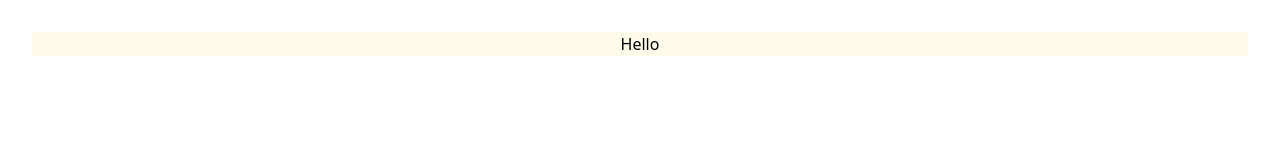
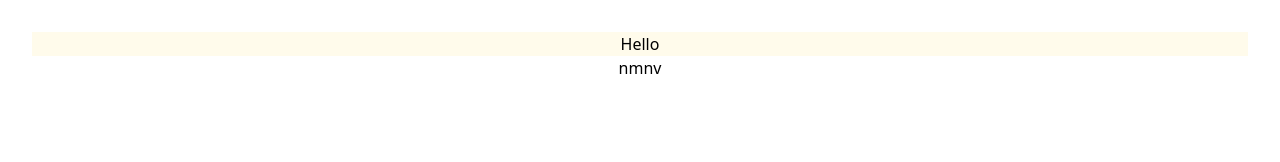
Before and after one commit to Navaneethmayya/Notes_Sharing_App, a React (Vite) app in the folder Notebook/: page / in a window 1280 px wide. Shown: the top 162 px of the page. Built offline with nearby package versions, Linux system fonts and the light colour scheme.

Commit message:
Update App.jsx
Learning how to commit the changes

```diff
--- a/Notebook/src/App.jsx
+++ b/Notebook/src/App.jsx
@@ -11,6 +11,7 @@ function App() {
       <div className='bg-amber-50'>
         <p>Hello</p>
         </div>
+        nmnv
     </>
   )
 }
```
